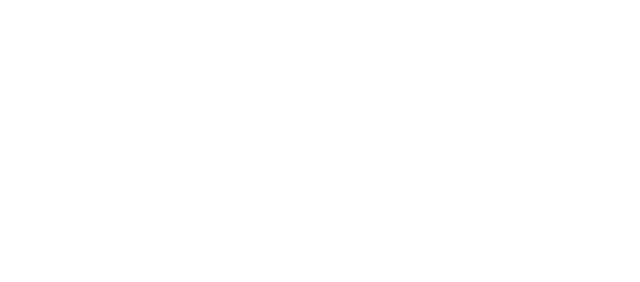
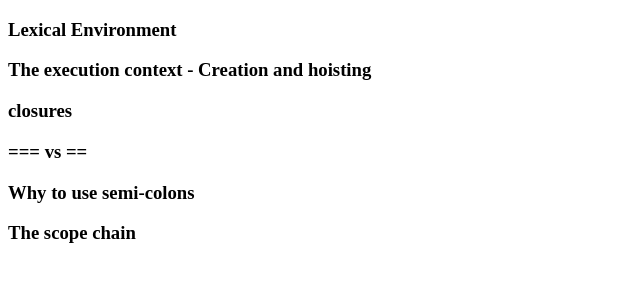
Before and after one commit to denhosi1/JavaScriptTheWeirdParts, a plain HTML site: page index.html in a window 1280 px wide. Shown: the whole page, without its empty margins (0-640 px from the left). Drawn offline with Linux system fonts and the light colour scheme.

Commit message:
Updated Index.html

```diff
--- a/index.html
+++ b/index.html
@@ -7,6 +7,12 @@
 	<link rel="stylesheet" href="">
 </head>
 <body>
+	<h3>Lexical Environment</h3>
+	<h3>The execution context - Creation and hoisting</h3>
+	<h3>closures</h3>
+	<h3>=== vs ==</h3>
+	<h3>Why to use semi-colons</h3>
+	<h3>The scope chain</h3>
 
 	<script type="text/javascript" src="app.js"></script>
 </body>
```
